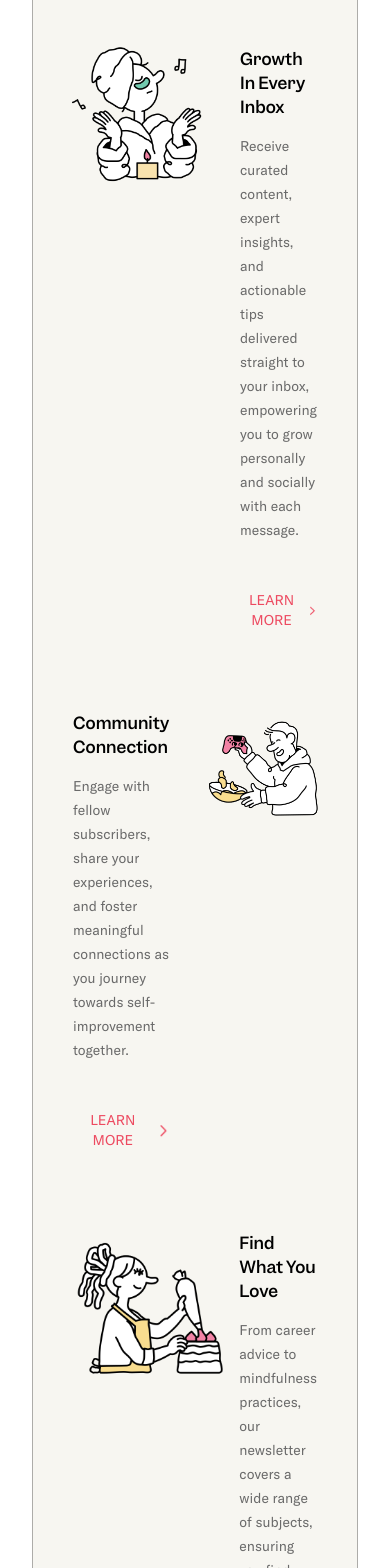
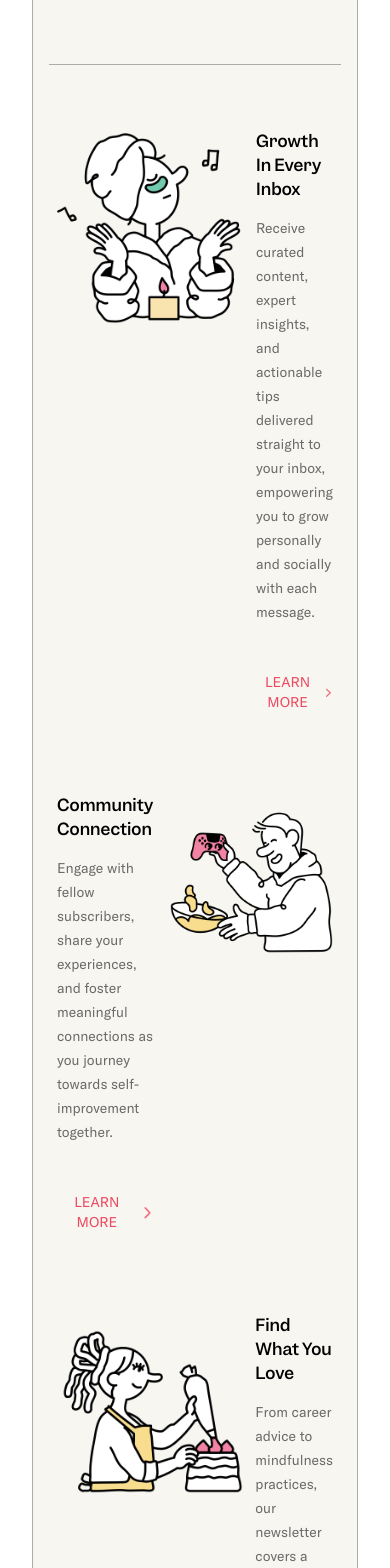
Before and after one commit to King-OJ/thrively, a Next.js app: page / in a window 390 px wide. Shown: the part 2560-4128 px from the top of the page. Built offline with nearby package versions, Linux system fonts and the light colour scheme.

Commit message:
added responsiveness for mobile

```diff
--- a/components/Articles.tsx
+++ b/components/Articles.tsx
@@ -9,7 +9,7 @@ export default function Articles() {
           <h2 className="title">Get insights and inspiration</h2>
         </div>
 
-        <ul className="mt-16 mb-12 grid md:grid-cols-3 md:grid-flow-col gap-10">
+        <ul className="mt-10 md:mt-16 mb-12 grid md:grid-cols-3 md:grid-flow-col gap-10">
           <li className="relative">
             <div className="relative top-0 right-0 h-full w-full bg-white left-0 bottom-0 p-3 z-20 rounded-2xl border">
               <div className="flex flex-col items-center space-y-3">
--- a/components/Footer.tsx
+++ b/components/Footer.tsx
@@ -9,23 +9,23 @@ export default function Footer() {
           <div className="divide-y-[1px] divide-greyShade2 divide-opacity-50">
             <div className="pt-6 pb-16 grid md:grid-flow-col md:grid-cols-2 gap-8 md:gap-4">
               <div className="md:max-w-md md:mr-auto relative">
-                <h3 className="relative text-base md:text-lg max-w-[250px] mb-3 md:mb-6">
+                <h3 className="relative text-base md:text-lg max-w-[250px] mb-5 md:mb-6">
                   Subscribe to our Newsletter
                 </h3>
                 <form
                   action=""
-                  className="z-30 w-full space-x-2 max-w-sm font-subheadingBoldFont text-xs overflow-hidden bg-white p-[3px] rounded-full h-8 md:h-10 flex items-center"
+                  className="z-30 w-full space-x-[2px] md:space-x-2 max-w-sm font-subheadingBoldFont text-xs overflow-hidden bg-white p-[3px] rounded-full h-8 md:h-10 flex items-center"
                 >
                   <input
                     type="text"
                     placeholder="enter your email"
                     className="flex-1 h-full text-black pl-4 placeholder:capitalize outline-none"
                   />
-                  <button className="bg-yellowish h-full px-6 text-black rounded-full">
+                  <button className="bg-yellowish h-full px-3 md:px-6 text-black rounded-full">
                     Join the Newsletter
                   </button>
                 </form>
-                <div className="absolute right-20 top-0 md:-right-20 md:top-6">
+                <div className="absolute right-4 top-0 md:-right-20 md:top-6">
                   <Image
                     src={featherImg}
                     alt="feathers"
--- a/components/WhatYouGet.tsx
+++ b/components/WhatYouGet.tsx
@@ -3,7 +3,7 @@ import Image from "next/image";
 export default function WhatYouGet() {
   return (
     <section>
-      <div className="mx-8 md:mx-10 my-5 md:my-6 border border-opacity-30 border-black bg-grey md:px-12 px-8 py-12 md:py-20 rounded-2xl">
+      <div className="mx-8 md:mx-10 my-5 md:my-6 border border-opacity-30 border-black bg-grey md:px-12 px-4 py-12 md:py-20 rounded-2xl">
         <div className="space-y-16 pb-16 border-black border-b border-opacity-30">
           <div className="space-y-4 text-center ">
             <h4 className="subtitle">our offers</h4>
@@ -68,15 +68,15 @@ export default function WhatYouGet() {
 
         <div className="pt-16">
           <ul className="space-y-20">
-            <li className="w-full flex md:items-center gap-2 md:gap-20">
-              <div className="px-1 md:px-6">
+            <li className="w-full flex md:items-center gap-1 md:gap-20">
+              <div className="md:px-6">
                 <Image
                   src="/assets/womanenjoyingspatreatment.png"
                   alt="woman"
                   width={0}
                   height={0}
                   sizes="100vw"
-                  className="w-auto h-auto"
+                  className="w-auto h-auto p-1 md:p-0"
                 />
               </div>
 
@@ -92,7 +92,7 @@ export default function WhatYouGet() {
                   </p>
 
                   <button className="mt-12 subtitle flex items-center">
-                    learn more{" "}
+                    learn more
                     <span className="ml-1">
                       <Image
                         src="/assets/ooui_next-ltr.png"
@@ -106,7 +106,7 @@ export default function WhatYouGet() {
                   </button>
                 </div>
 
-                <div className="mr-6 md:mr-12">
+                <div className="mr-1 md:mr-12">
                   <Image
                     src="/assets/right_scribble.png"
                     alt="scribble"
@@ -117,15 +117,15 @@ export default function WhatYouGet() {
                 </div>
               </div>
             </li>
-            <li className="w-full flex flex-row-reverse md:items-center gap-2 md:gap-20">
-              <div className="px-1 md:px-6">
+            <li className="w-full flex flex-row-reverse md:items-center gap-1 md:gap-20">
+              <div className="md:px-6">
                 <Image
                   src="/assets/mancelebrateswinning.png"
                   alt="man celebrate"
                   width={0}
                   height={0}
                   sizes="100vw"
-                  className="w-auto h-auto -scale-x-[1]"
+                  className="w-auto h-auto -scale-x-[1] p-1 md:p-0"
                 />
               </div>
 
@@ -155,7 +155,7 @@ export default function WhatYouGet() {
                   </button>
                 </div>
 
-                <div className="ml-6 md:ml-12">
+                <div className="ml-1 md:ml-12">
                   <Image
                     src="/assets/right_scribble.png"
                     alt="scribble"
@@ -166,15 +166,15 @@ export default function WhatYouGet() {
                 </div>
               </div>
             </li>
-            <li className="w-full flex md:items-center gap-2 md:gap-20">
-              <div className="px-1 md:px-6">
+            <li className="w-full flex md:items-center gap-1 md:gap-20">
+              <div className="md:px-6">
                 <Image
                   src="/assets/femalebakerdecoratingcake.png"
                   alt="woman decorating"
                   width={0}
                   height={0}
                   sizes="100vw"
-                  className="w-auto h-auto -scale-x-[1]"
+                  className="w-auto h-auto -scale-x-[1] p-1 md:p-0"
                 />
               </div>
 
```
